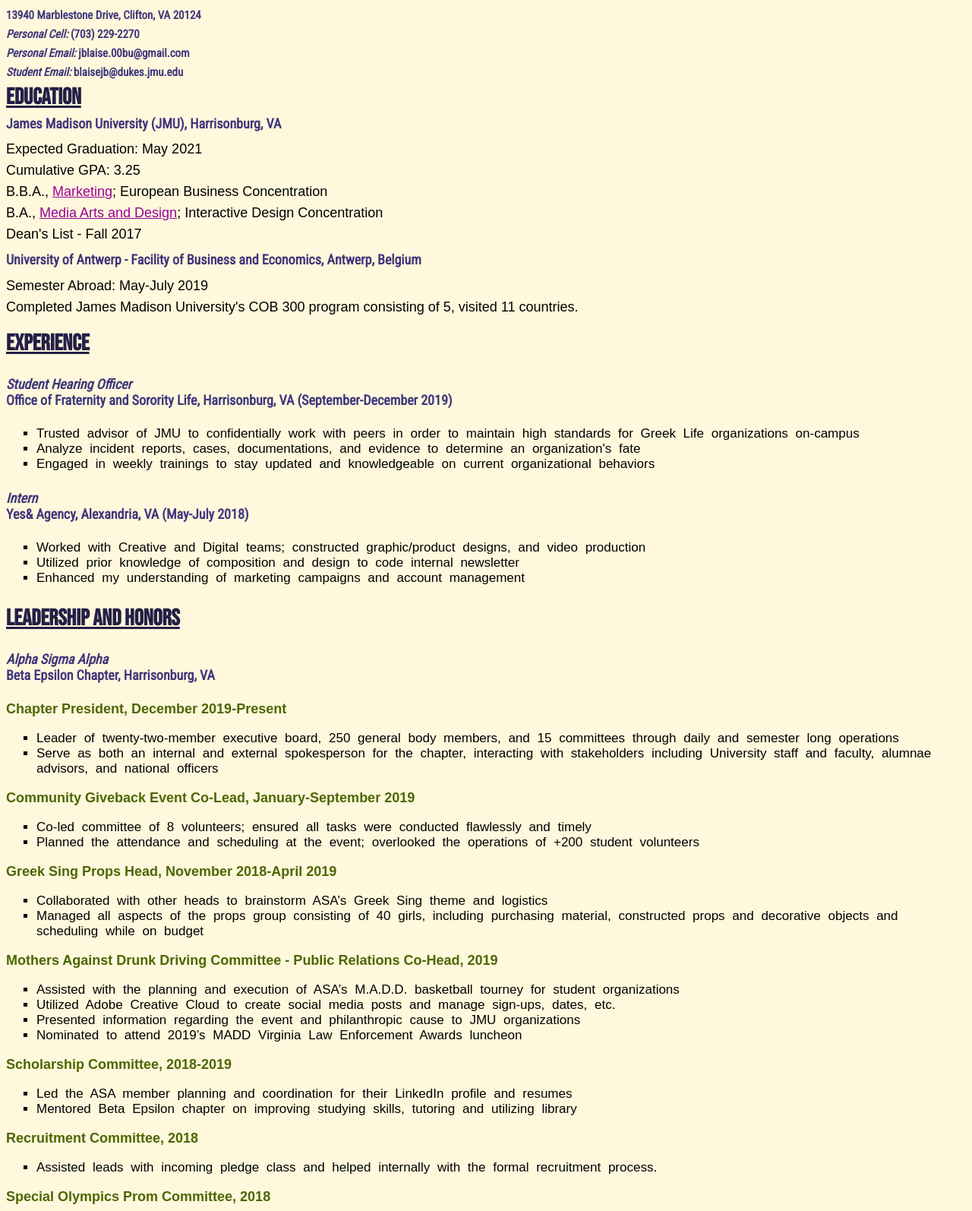
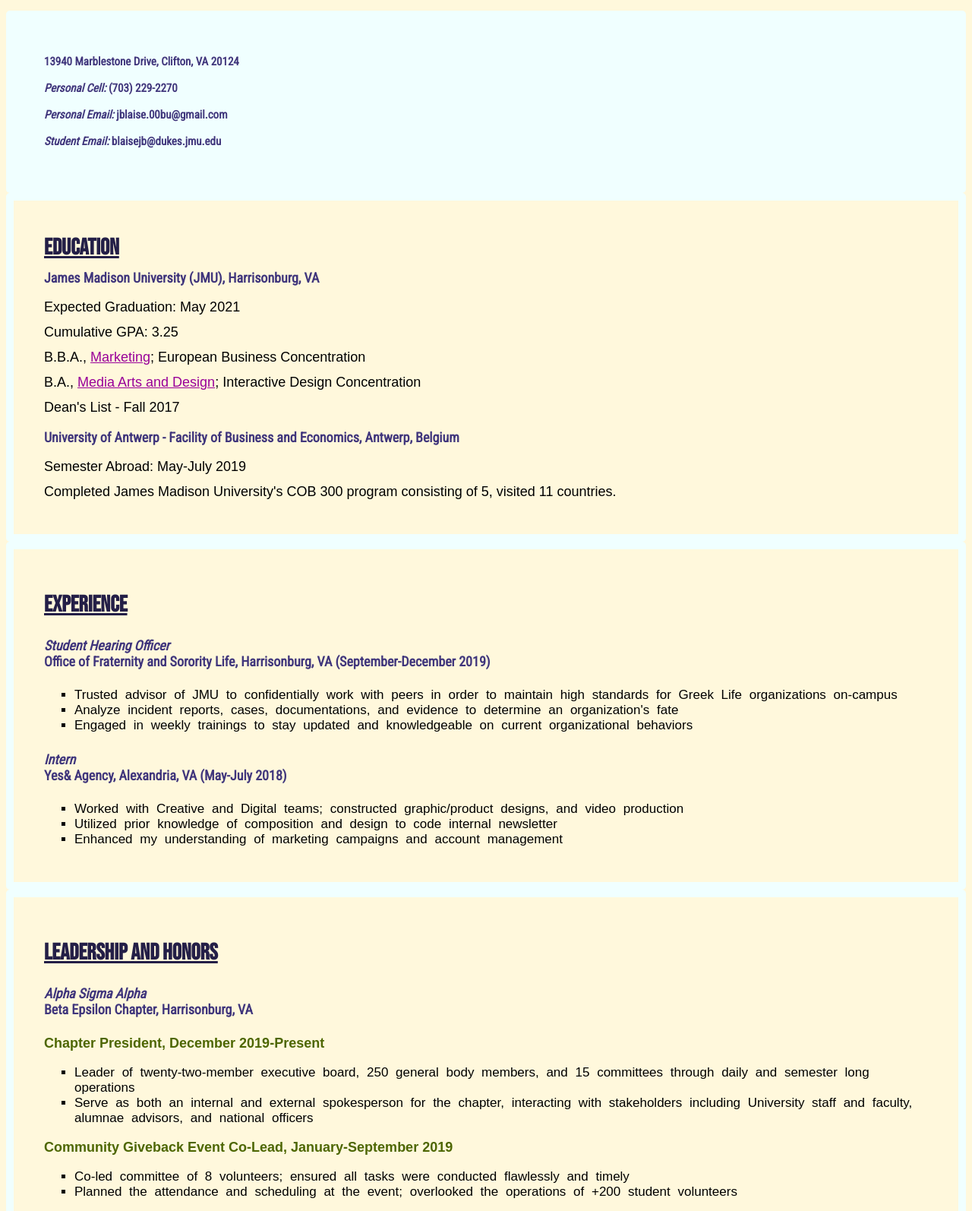
Before and after one commit to jblaaise/jblaaise.github.io, a plain HTML site: page html-resume/resume.html in a window 1280 px wide. Shown: the part 481-2075 px from the top of the page at 76% size. Drawn offline with Linux system fonts and the light colour scheme; a web font is replaced by a local one.

Commit message:
Update style.css

```diff
--- a/html-resume/style.css
+++ b/html-resume/style.css
@@ -3,6 +3,54 @@ body { background-color: cornsilk; }
 a {color: rgb(153, 0, 153);}
 
 
+div.name {border: none;}
+
+div.contact {
+              border: 10px solid azure;
+              background: azure;
+              border-radius: 5px;
+              padding-top: 30px;
+              padding-right: 40px;
+              padding-bottom: 30px;
+              padding-left: 40px;}
+div.website {
+              border: 10px solid azure;
+              background: azure;
+              border-radius: 5px;
+              padding-top: 0px;
+              padding-right: 40px;
+              padding-bottom: 30px;
+              padding-left: 40px;}
+div.education {
+              border: 10px solid azure;
+              border-radius: 5px;
+              padding-top: 30px;
+              padding-right: 40px;
+              padding-bottom: 30px;
+              padding-left: 40px;}
+div.skills {
+              border: 10px solid azure;
+              border-radius: 5px;
+              padding-top: 30px;
+              padding-right: 40px;
+              padding-bottom: 30px;
+              padding-left: 40px;}
+div.experience {
+              border: 10px solid azure;
+              border-radius: 5px;
+              padding-top: 30px;
+              padding-right: 40px;
+              padding-bottom: 30px;
+              padding-left: 40px;}
+div.leadership-honors {
+              border: 10px solid azure;
+              border-radius: 5px;
+              padding-top: 30px;
+              padding-right: 40px;
+              padding-bottom: 30px;
+              padding-left: 40px;}
+
+/* EDUCATION */
 /* unvisited link */
 div.education a:link {color: rgb(153, 0, 153);}
 /* visited link */
@@ -11,6 +59,16 @@ div.education a:visited {color: rgb(38, 51, 0);}
 div.education a:hover { color: rgb(172, 230, 0);}
 /* selected link */
 div.education a:active {color: rgb(122, 102, 255);}
+
+/* WEBSITE */
+/* unvisited link */
+div.website a:link {color: #241f47;}
+/* visited link */
+div.website a:visited {color: rgb(38, 51, 0);}
+/* mouse over link */
+div.website a:hover { color: rgb(172, 230, 0);}
+/* selected link */
+div.website a:active {color: rgb(122, 102, 255);}
 
 
 h1, h2 { color: #241f47;
@@ -43,7 +101,8 @@ ul {list-style-type: square;
 #skills p { font-size: 15px;}
 
 div.name {line-height: 20px;}
-div.contact {line-height: 5px;}
-div.education {line-height: 10px;}
+div.contact {line-height: 15px;}
+div.website {line-height: 5px;}
+div.education {line-height: 15px;}
 div.experience.leadership-honors {line-height: 17px;}
-div.skills {line-height: 8px;}
+div.skills {line-height: 15px;}
```
